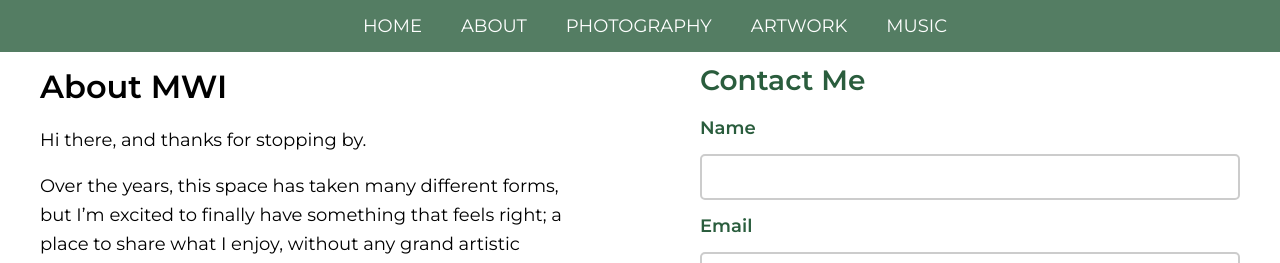
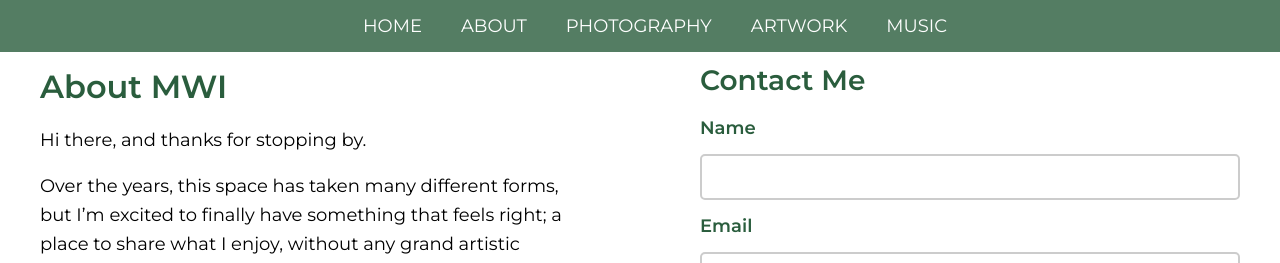
Before and after one commit to mapwallironies/mapwallironies.github.io, a Jekyll site: the page built from about.md, in a window 1280 px wide. Shown: the top 263 px of the page. Built offline with Jekyll 4.4.1, drawn with Linux system fonts in a browser that asks for light colours.

Commit message:
Update custom.css

```diff
--- a/assets/css/custom.css
+++ b/assets/css/custom.css
@@ -182,25 +182,14 @@ header {
     color: #2a5d3d; /* Green color */
 }
 
-/* Adjusting the About section if needed */
+/* Adjusting the About section */
 .about h1 {
     font-size: 32px;
     margin-bottom: 20px;
+    color: #2a5d3d; /* Green color to match Contact section */
 }
 
 .about p {
     font-size: 18px;
     line-height: 1.6;
 }
-
-/* Make sections more mobile-responsive */
-@media (max-width: 768px) {
-    .about-contact {
-        flex-direction: column;
-        gap: 20px;
-    }
-
-    .about, .contact {
-        max-width: 100%;
-    }
-}
```
